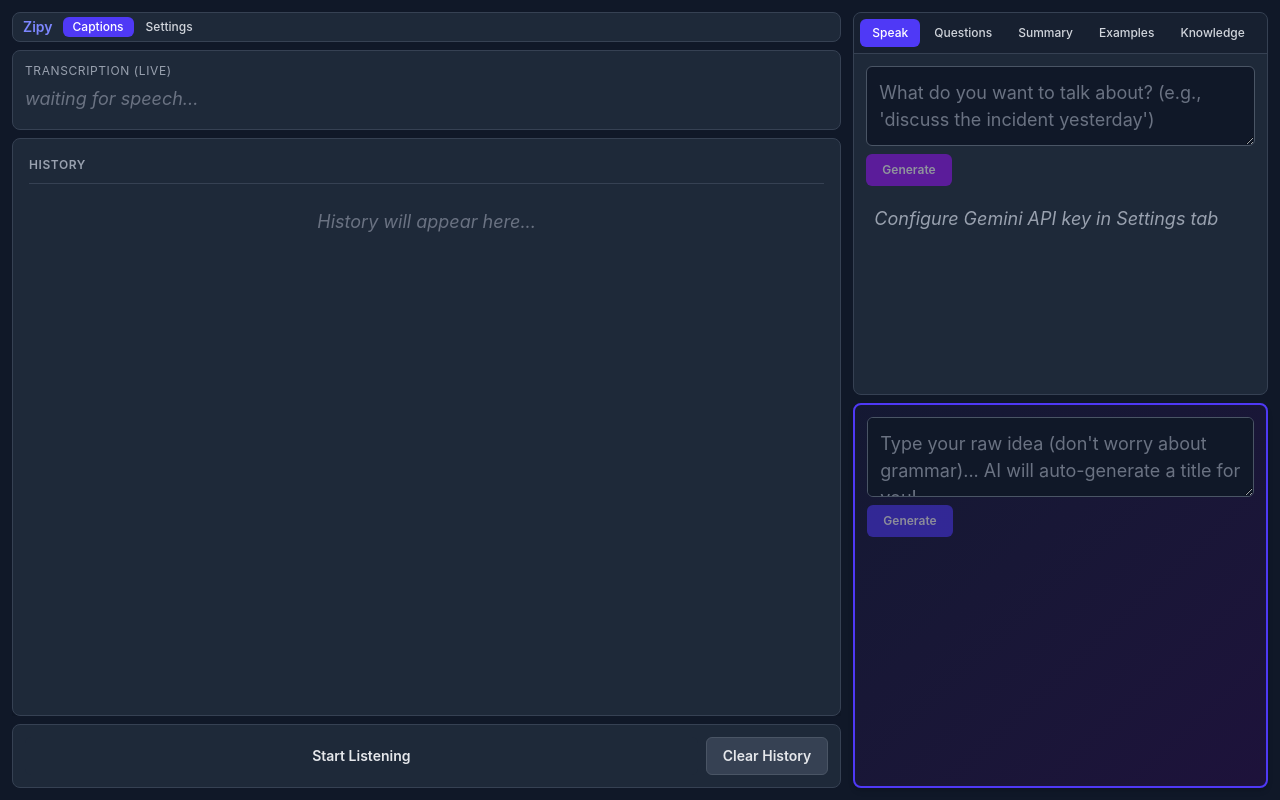
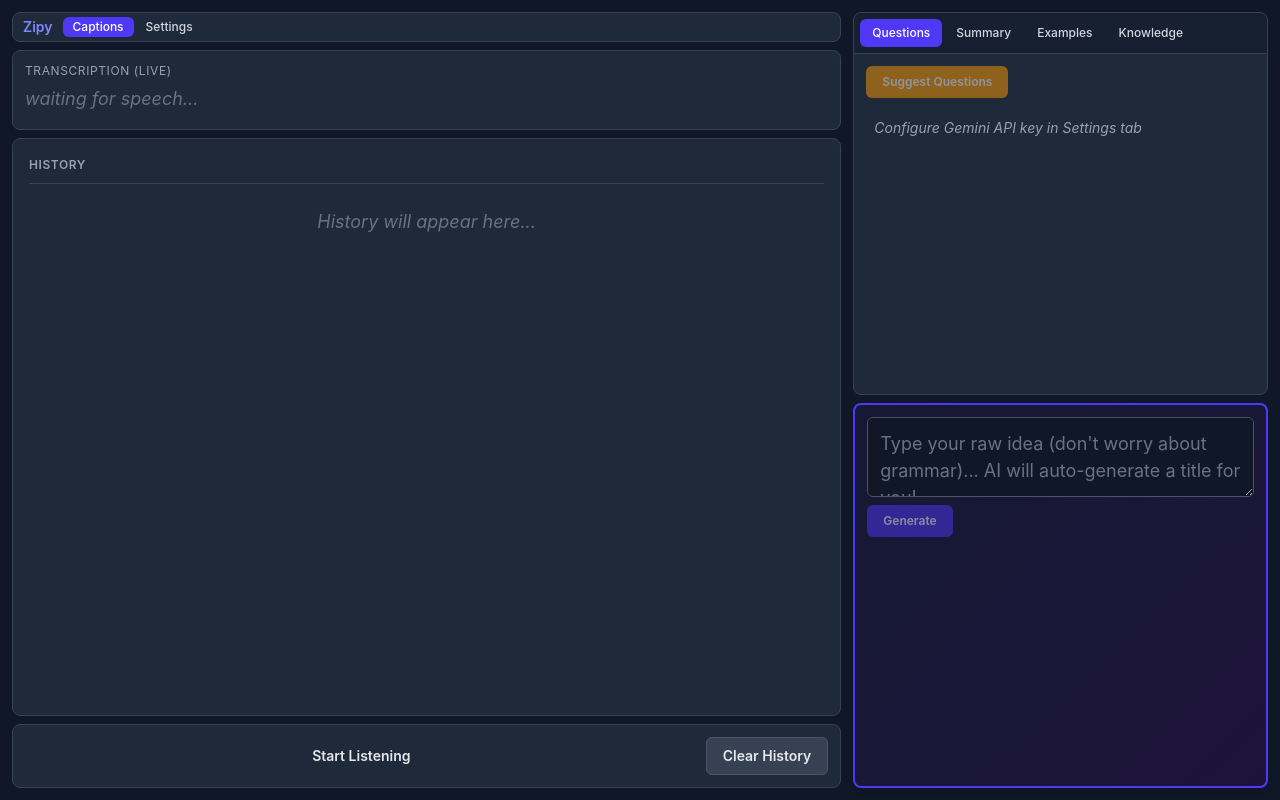
Before and after one commit to minhtranin/zigy, a React (Vite) app in the folder zig-april-captions-ui/: page / in a window 1280 px wide. Built offline with nearby package versions, Linux system fonts and the light colour scheme.

Commit message:
feat: combine line

```diff
--- a/zig-april-captions-ui/src/components/AIPanel.tsx
+++ b/zig-april-captions-ui/src/components/AIPanel.tsx
@@ -1,7 +1,7 @@
 import { useState, useEffect } from 'react';
 import { invoke } from '@tauri-apps/api/core';
 import { SummaryState, QuestionsState, KnowledgeEntry, IdeaEntry, GeminiModel } from '../types';
-import { generateAskResponse, generateIdeaScript } from '../services/geminiService';
+import { generateIdeaScript } from '../services/geminiService';
 import { X } from 'lucide-react';
 
 interface Tab {
@@ -34,7 +34,6 @@ interface Props {
 }
 
 const tabs: Tab[] = [
-  { id: 'ask', label: 'Speak' },
   { id: 'questions', label: 'Questions' },
   { id: 'summary', label: 'Summary' },
   { id: 'examples', label: 'Examples' },
@@ -91,7 +90,7 @@ export function AIPanel({
   model,
   reloadIdeasTrigger,
 }: Props) {
-  const [activeTab, setActiveTab] = useState('ask');
+  const [activeTab, setActiveTab] = useState('questions');
   const canGenerate = hasApiKey && hasTranscript;
 
   // Knowledge state
@@ -101,14 +100,6 @@ export function AIPanel({
   const [editingId, setEditingId] = useState<string | null>(null);
   const [editingContent, setEditingContent] = useState('');
   const [expandedKnowledgeId, setExpandedKnowledgeId] = useState<string | null>(null);
-
-  // Speak state
-  const [askInput, setAskInput] = useState('');
-  const [askResponse, setAskResponse] = useState('');
-  const [isAsking, setIsAsking] = useState(false);
-  const [askError, setAskError] = useState<string | null>(null);
-  const [speakHistory, setSpeakHistory] = useState<Array<{ title: string; script: string; timestamp: number }>>([]);
-  const [selectedHistoryIndex, setSelectedHistoryIndex] = useState<number | null>(null);
 
   // Idea section state
   const [ideaRawContent, setIdeaRawContent] = useState('');
@@ -274,52 +265,6 @@ export function AIPanel({
     }
   };
 
-  // Ask AI handler
-  const handleAsk = async () => {
-    if (!askInput.trim()) return;
-
-    setIsAsking(true);
-    setAskError(null);
-    setSelectedHistoryIndex(null);
-
-    try {
-      const knowledgeContext = knowledgeEntries
-        .filter(e => e.nominated)
-        .map((e) => e.content)
-        .join('\n\n');
-      const response = await generateAskResponse(askInput.trim(), transcriptText, knowledgeContext, apiKey, model);
-      setAskResponse(response);
-      setSpeakHistory(prev => [{ title: askInput.trim(), script: response, timestamp: Date.now() }, ...prev].slice(0, 20));
-    } catch (e) {
-      setAskError(e instanceof Error ? e.message : 'Failed to generate response');
-    } finally {
-      setIsAsking(false);
-    }
-  };
-
-  const handleClearAsk = () => {
-    setAskInput('');
-    setAskResponse('');
-    setAskError(null);
-    setSelectedHistoryIndex(null);
-  };
-
-  const handleSelectHistory = (index: number) => {
-    const item = speakHistory[index];
-    setSelectedHistoryIndex(index);
-    setAskInput(item.title);
-    setAskResponse(item.script);
-  };
-
-  const handleDeleteHistory = (index: number) => {
-    setSpeakHistory(prev => prev.filter((_, i) => i !== index));
-    if (selectedHistoryIndex === index) {
-      setSelectedHistoryIndex(null);
-      setAskInput('');
-      setAskResponse('');
-    }
-  };
-
   return (
     <div className="flex flex-col flex-1 gap-2 min-h-0">
       {/* Top Section: Tabs */}
@@ -343,99 +288,6 @@ export function AIPanel({
         </div>
 
         <div className="flex-1 overflow-y-auto min-h-0">
-        {activeTab === 'ask' && (
-          <div className="p-3 flex flex-col gap-3 h-full">
-            <div className="flex flex-col gap-2">
-              <textarea
-                className="w-full p-3 border border-gray-300 dark:border-gray-600 rounded-md bg-gray-50 dark:bg-gray-900 text-gray-900 dark:text-gray-100 resize-y min-h-[50px] focus:outline-none focus:ring-2 focus:ring-purple-500 placeholder-gray-400 dark:placeholder-gray-500"
-                placeholder="What do you want to talk about? (e.g., 'discuss the incident yesterday')"
-                value={askInput}
-                onChange={(e) => setAskInput(e.target.value)}
-                rows={2}
-                style={{ fontSize: `${fontSize}px` }}
-                onKeyDown={(e) => {
-                  if (e.key === 'Enter' && !e.shiftKey) {
-                    e.preventDefault();
-                    handleAsk();
-                  }
-                }}
-              />
-              <div className="flex gap-2">
-                <button
-                  className="px-4 py-2 text-xs font-semibold text-white bg-purple-600 rounded-md hover:bg-purple-700 disabled:opacity-50 disabled:cursor-not-allowed"
-                  onClick={handleAsk}
-                  disabled={!hasApiKey || !askInput.trim() || isAsking}
-                >
-                  {isAsking ? 'Thinking...' : 'Generate'}
-                </button>
-                {(askResponse || askInput) && (
-                  <button className="px-4 py-2 text-xs font-semibold text-gray-700 dark:text-gray-300 bg-transparent border border-gray-300 dark:border-gray-600 rounded-md hover:bg-gray-100 dark:hover:bg-gray-700" onClick={handleClearAsk}>
-                    Clear
-                  </button>
-                )}
-              </div>
-            </div>
-
-            {askError && (
-              <div className="p-2 text-xs text-red-700 bg-red-100 dark:bg-red-900/20 dark:text-red-400 rounded-md">
-                {askError}
-              </div>
-            )}
-
-            {askResponse ? (
-              <div className="flex flex-col gap-1.5 p-3 bg-gray-50 dark:bg-gray-900/50 rounded-lg border-l-4 border-purple-500">
-                <div className="text-xs font-semibold text-purple-600 dark:text-purple-400 uppercase tracking-wider">
-                  Speaking Script:
-                </div>
-                <div className="text-gray-800 dark:text-gray-200 leading-relaxed whitespace-pre-wrap" style={{ fontSize: `${fontSize}px` }}>
-                  {askResponse}
-                </div>
-              </div>
-            ) : (
-              <div className="p-2 text-sm text-gray-500 dark:text-gray-400 italic" style={{ fontSize: `${fontSize}px` }}>
-                {!hasApiKey
-                  ? 'Configure Gemini API key in Settings tab'
-                  : 'Enter what you want to talk about and get a speaking script'}
-              </div>
-            )}
-
-            {speakHistory.length > 0 && (
-              <div className="mt-3 pt-3 border-t border-gray-200 dark:border-gray-700">
-                <div className="text-xs font-semibold text-gray-500 dark:text-gray-400 uppercase tracking-wider mb-2">
-                  History ({speakHistory.length})
-                </div>
-                <div className="flex flex-col gap-1 max-h-40 overflow-y-auto">
-                  {speakHistory.map((item, index) => (
-                    <div
-                      key={item.timestamp}
-                      className={`group flex items-center justify-between p-2 rounded-md cursor-pointer transition-colors ${
-                        selectedHistoryIndex === index
-                          ? 'bg-gray-200 dark:bg-gray-700 border-purple-500'
-                          : 'bg-gray-100 dark:bg-gray-800 hover:bg-gray-200 dark:hover:bg-gray-700'
-                      }`}
-                      onClick={() => handleSelectHistory(index)}
-                    >
-                      <span className="text-xs text-gray-700 dark:text-gray-300 flex-1 overflow-hidden text-ellipsis whitespace-nowrap" title={item.title}>
-                        {item.title}
-                      </span>
-                      <button
-                        className="p-1 text-gray-500 dark:text-gray-400 rounded-full hover:bg-red-100 hover:text-red-600 dark:hover:bg-red-900/50 dark:hover:text-red-400 opacity-0 group-hover:opacity-100 transition-opacity"
-                        onClick={(e) => {
-                          e.stopPropagation();
-                          handleDeleteHistory(index);
-                        }}
-                        title="Delete"
-                      >
-                        <X size={14} />
-                      </button>
-                    </div>
-                  ))}
-                </div>
-              </div>
-            )}
-          </div>
-        )}
-
         {activeTab === 'questions' && (
           <div className="p-3 flex flex-col gap-3 h-full">
             <div className="flex gap-2">
```
